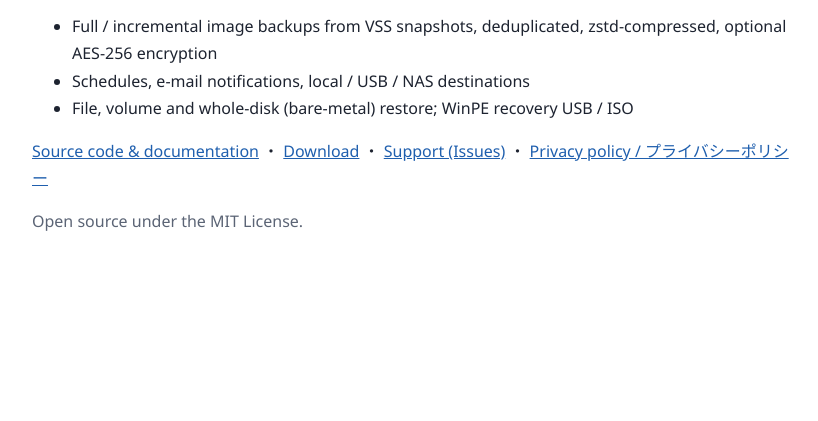
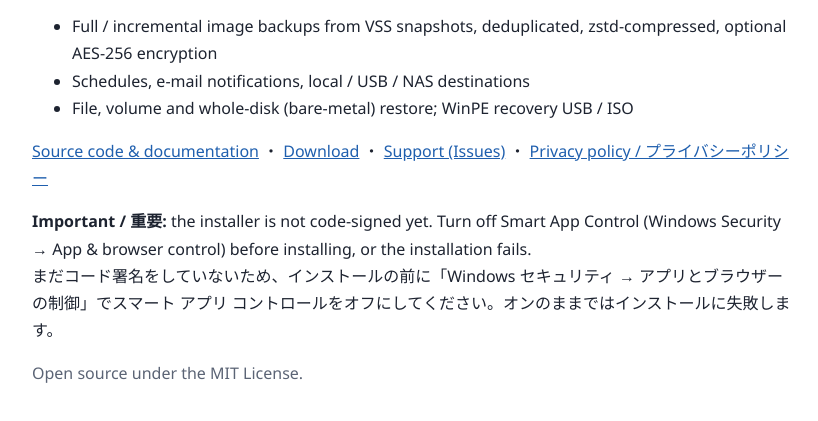
Before and after one commit to YomoKinaAz/DiskVault, a plain HTML site: page docs/index.html in a window 1280 px wide. Shown: the part 177-598 px from the top of the page, without its empty margins (228-1046 px from the left). Drawn offline with Linux system fonts and the light colour scheme.

Commit message:
Notice: turn off Smart App Control before installing (unsigned)
Co-Authored-By: Claude Opus 5.5 <noreply@anthropic.com>

```diff
--- a/docs/index.html
+++ b/docs/index.html
@@ -25,6 +25,8 @@
   <a href="https://github.com/YomoKinaAz/DiskVault/issues">Support (Issues)</a> ・
   <a href="privacy.html">Privacy policy / プライバシーポリシー</a>
 </p>
+<p><strong>Important / 重要:</strong> the installer is not code-signed yet. Turn off Smart App Control (Windows Security → App &amp; browser control) before installing, or the installation fails.<br>
+まだコード署名をしていないため、インストールの前に「Windows セキュリティ → アプリとブラウザーの制御」でスマート アプリ コントロールをオフにしてください。オンのままではインストールに失敗します。</p>
 <p class="sub">Open source under the MIT License.</p>
 </body>
 </html>
```
Also changed, not shown: 1 other file.
